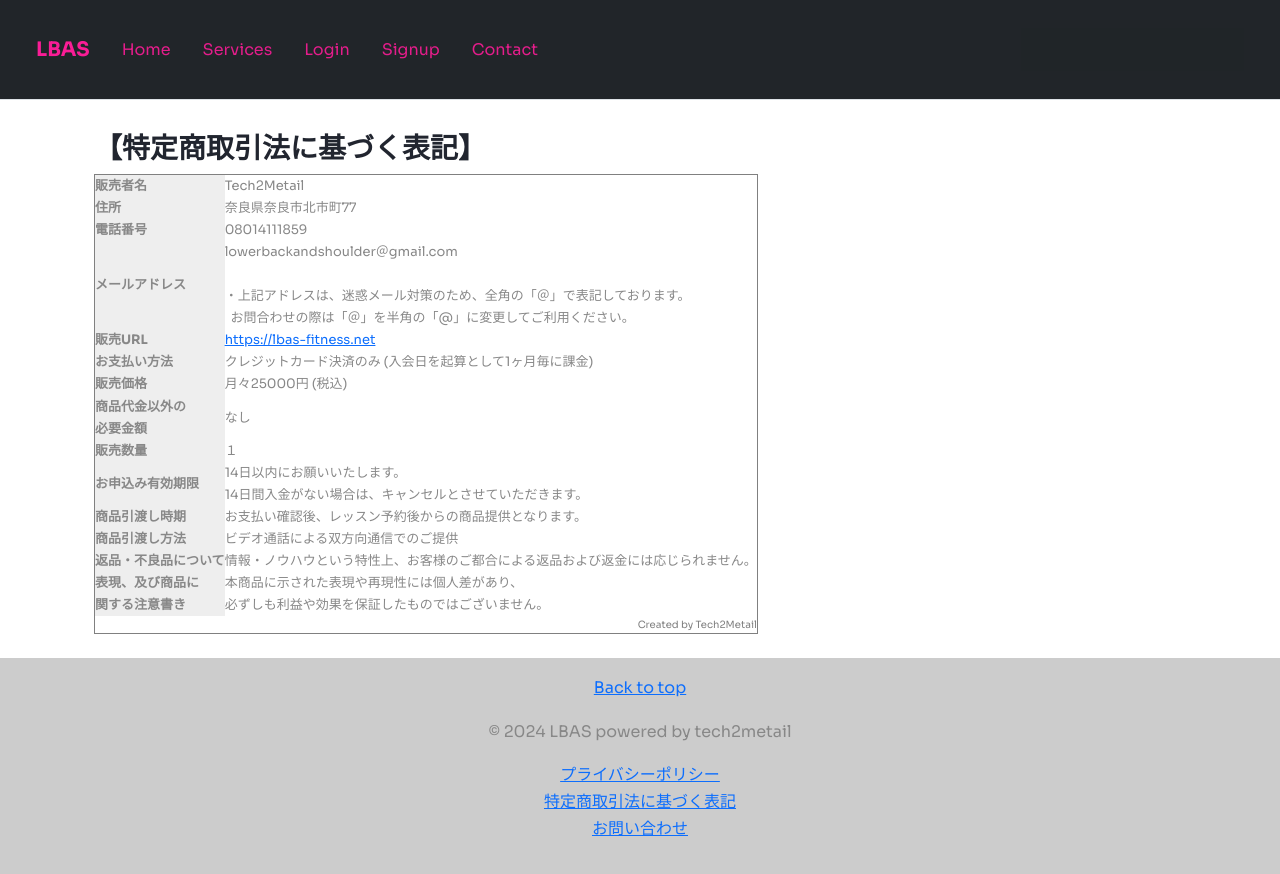
After one commit to ssto2222/lbas-homepage, a Django app: page /commercial-transaction/ in a window 1280 px wide. The commit adds this page. Run offline with Django 4.2, Linux system fonts and the light colour scheme; some libraries are stand-ins or nearby versions.

Commit message:
change better

```diff
--- a/mainapp/urls.py
+++ b/mainapp/urls.py
@@ -41,6 +41,7 @@ urlpatterns = [
     path('dashboard/registration',views.registration,name='registration'),
     path('contact/', views.contact,name='contact'),
     path('privacy/', views.privacy,name='privacy'),
+    path('commercial-transaction/', views.com_transaction,name='com_transaction'),
     path('calendar/',views.CalendarView.as_view(),name='calendar'),
     path('calendar/<int:year>/<int:month>/<int:day>',views.CalendarView.as_view(),name='calendar'),
     path('booking/<int:year>/<int:month>/<int:day>/<int:hour>',views.BookingView.as_view(),name='booking'),
--- a/mainapp/views.py
+++ b/mainapp/views.py
@@ -236,6 +236,10 @@ def contact(request):
 def privacy(request):
     context={}
     return render(request, 'mainapp/privacy.html',context)
+
+def com_transaction(request):
+    context={}
+    return render(request, 'mainapp/marchant_law.html',context)
 
 @csrf_exempt
 def quotation(request):
--- a/payment/urls.py
+++ b/payment/urls.py
@@ -17,4 +17,5 @@ urlpatterns = [
     path('order_placed/', views.order_placed, name='order_placed'),
     path('error/', views.Error.as_view(), name='error'),
     path('webhook/', views.stripe_webhook),
+    path('purchase_paypay/<slug:product_slug>/', views.purchase_paypay,name='purchase_paypay'),
 ]
--- a/static/mainapp/styles/style.css
+++ b/static/mainapp/styles/style.css
@@ -157,7 +160,7 @@ ul.hero-ul li {
 }
 
 .page-top {
-  padding: 50px;
+  padding: 58px;
 }
 
 .page-title {
--- a/store/urls.py
+++ b/store/urls.py
@@ -12,4 +12,5 @@ urlpatterns = [
     path('<slug:slug>/', views.product_single,name='product_single'),
     path('search/<slug:category_slug>/', views.category_list,name='category_list'),
 
+
 ]
--- a/templates/mainapp/index.html
+++ b/templates/mainapp/index.html
@@ -15,7 +15,7 @@
           <li><ion-icon name="person-circle"></ion-icon>オンラインマンツーマンレッスン</li>
           <li><i class='bx bxs-check-square'></i>個別メニュー作成します</li>
           <li><ion-icon name='mail-open'></ion-icon>レッスン以外の時間で質問対応します</li>
-          <li><ion-icon name="card-outline"></ion-icon>クレジットカード・PayPay対応可</li>
+          <li><ion-icon name="card-outline"></ion-icon>クレジットカード対応可</li>
         </ul>
         <h2 class="text-white">こんな<span style="color: rgb(255,0,0);">お悩み</span>ありませんか？</h2>
         <h3 class="text-white"><span style="color: rgb(255,0,0);">腰</span>が痛くて歩くのが辛い</h3>
--- /dev/null
+++ b/templates/mainapp/marchant_law.html
@@ -0,0 +1,78 @@
+{% extends 'mainapp/base_index.html' %} {% block content %}
+<div class="page-top"></div>
+<div class="row mt-3">
+    <div class="col-md-12">
+        <div class="container">
+            <h3>【特定商取引法に基づく表記】</h3>
+            <table bgcolor="#999999" border="1" cellpadding="9" cellspacing="1" style="font-size:13px;text-align:left">
+                <tr>
+                    <th bgcolor="#EEEEEE">販売者名</th>
+                    <td bgcolor="#FFFFFF">Tech2Metail</td>
+                </tr>
+                <tr>
+                    <th bgcolor="#EEEEEE">住所</th>
+                    <td bgcolor="#FFFFFF">奈良県奈良市北市町77</td>
+                </tr>
+                <tr>
+                    <th bgcolor="#EEEEEE">電話番号</th>
+                    <td bgcolor="#FFFFFF">08014111859</td>
+                </tr>
+                <tr>
+                    <th bgcolor="#EEEEEE">メールアドレス</th>
+                    <td bgcolor="#FFFFFF">
+                        lowerbackandshoulder＠gmail.com<br /><br />・上記アドレスは、迷惑メール対策のため、全角の「＠」で表記しております。<br />&nbsp;&nbsp;お問合わせの際は「＠」を半角の「@」に変更してご利用ください。
+                    </td>
+                </tr>
+                <tr>
+                    <th bgcolor="#EEEEEE">販売URL</th>
+                    <td bgcolor="#FFFFFF"><a href="https://lbas-fitness.net"
+                            target="_blank">https://lbas-fitness.net</a></td>
+                </tr>
+                <tr>
+                    <th bgcolor="#EEEEEE">お支払い方法</th>
+                    <td bgcolor="#FFFFFF">クレジットカード決済のみ (入会日を起算として1ヶ月毎に課金)</td>
+                </tr>
+                <tr>
+                    <th bgcolor="#EEEEEE">販売価格</th>
+                    <td bgcolor="#FFFFFF">月々25000円 (税込)</td>
+                </tr>
+                <tr>
+                    <th bgcolor="#EEEEEE">商品代金以外の<br />必要金額</th>
+                    <td bgcolor="#FFFFFF">なし</td>
+                </tr>
+                <tr>
+                    <th bgcolor="#EEEEEE">販売数量</th>
+                    <td bgcolor="#FFFFFF">１</td>
+                </tr>
+                <tr>
+                    <th bgcolor="#EEEEEE">お申込み有効期限</th>
+                    <td bgcolor="#FFFFFF">14日以内にお願いいたします。<br />14日間入金がない場合は、キャンセルとさせていただきます。</td>
+                </tr>
+                <tr>
+                    <th bgcolor="#EEEEEE">商品引渡し時期</th>
+                    <td bgcolor="#FFFFFF">お支払い確認後、レッスン予約後からの商品提供となります。</td>
+                </tr>
+                <tr>
+                    <th bgcolor="#EEEEEE">商品引渡し方法</th>
+                    <td bgcolor="#FFFFFF">ビデオ通話による双方向通信でのご提供</td>
+                </tr>
+                <tr>
+                    <th bgcolor="#EEEEEE">返品・不良品について</th>
+                    <td bgcolor="#FFFFFF">情報・ノウハウという特性上、お客様のご都合による返品および返金には応じられません。</td>
+                </tr>
+                <tr>
+                    <th bgcolor="#EEEEEE">表現、及び商品に<br />関する注意書き</th>
+                    <td bgcolor="#FFFFFF">本商品に示された表現や再現性には個人差があり、<br />必ずしも利益や効果を保証したものではございません。</td>
+                </tr>
+                <tr height="10px">
+                    <td colspan="2" bgcolor="#FFFFFF" style="color:gray;text-align:right;font-size:10px"> Created by
+                        Tech2Metail
+                    </td>
+                </tr>
+            </table>
+        </div>
+    </div>
+</div>
+</div>
+
+{% endblock %}
--- a/templates/mainapp/privacy.html
+++ b/templates/mainapp/privacy.html
@@ -1,6 +1,6 @@
 {% extends 'mainapp/base_index.html' %} {% block content %}
 <div class="page-top"></div>
-<div class="row">
+<div class="row mt-3">
   <div class="col-md-12">
     <div class="container">
 
--- a/templates/mainapp/snippets/footer.html
+++ b/templates/mainapp/snippets/footer.html
@@ -1,8 +1,13 @@
 <footer class="text-center p-3 mt-4">
     <div class="row">
         <p class="float-end"><a href="/">Back to top</a></p>
-        <p>&copy 2024 LBAS powered by tech2metail &middot; <a href="/privacy">Privacy</a> &middot; <a
-                href="/contact">Contact</a></p>
+        <p>&copy 2024 LBAS powered by tech2metail </p>
+        <ul>
+            <li><a href="/privacy">プライバシーポリシー</a></li>
+            <li><a href="/commercial-transaction">特定商取引法に基づく表記</a></li>
+            <li><a href="/contact">お問い合わせ</a></li>
+        </ul>
+
     </div>
 
 
--- a/templates/mainapp/snippets/header.html
+++ b/templates/mainapp/snippets/header.html
@@ -25,7 +25,7 @@
                         </li>
                     </ul> -->
                     <a class="nav-link" href="/">Home</a>
-                    <a class="nav-link" href="{%url 'store:product_all' %}">Services</a>
+                    <a class="nav-link" href="{%url 'store:stripe' %}">Services</a>
                     {% if user.is_authenticated %}
                     <a class="nav-link" href="{%url 'mainapp:calendar' %}">Schedule</a>
                     <a class="nav-link account" href="{%url 'mainapp:dashboard' %}">
```
Also changed, not shown: other parts of static/mainapp/styles/style.css (+56 -7 lines), payment/views.py (+13 -2 lines), store/views.py (+7 -4 lines), templates/payment/checkout_paypay.html (added, +201 -0 lines), templates/store/paypay.html (+8 -2 lines).
